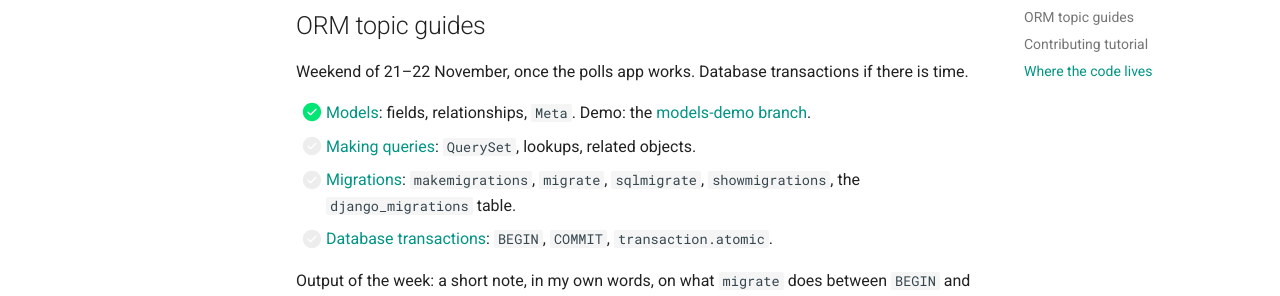
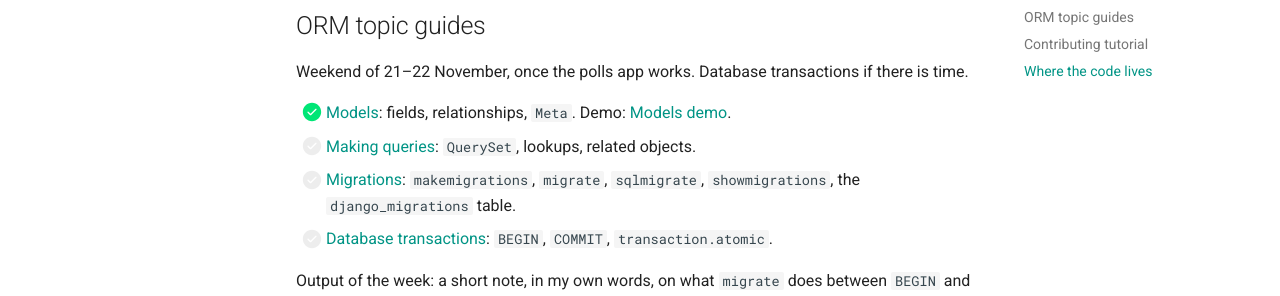
Before and after one commit to lindangulopez/djangonaut-session7, an MkDocs documentation site: the page built from docs/tutorials.md, in a window 1280 px wide and 900 px high, scrolled down 673 px. Shown: the part 166-462 px from the top of the window. Built offline with MkDocs 1.6.1 and Material for MkDocs 9.7.7, drawn with Linux system fonts in a browser that asks for light colours; comment, search, counter and statistics services are not loaded.

Commit message:
Tutorials: point the Models demo link at the README on main
The models-demo branch is merged, so link to the Models demo section
of the djangotutorial README instead of the branch.

```diff
--- a/docs/tutorials.md
+++ b/docs/tutorials.md
@@ -23,7 +23,7 @@ Part 2 and part 5 matter most for what follows: part 2 is where migrations first
 
 Weekend of 21–22 November, once the polls app works. Database transactions if there is time.
 
-- [x] [Models](https://docs.djangoproject.com/en/stable/topics/db/models/): fields, relationships, `Meta`. Demo: the [models-demo branch](https://github.com/lindangulopez/djangotutorial/tree/models-demo).
+- [x] [Models](https://docs.djangoproject.com/en/stable/topics/db/models/): fields, relationships, `Meta`. Demo: [Models demo](https://github.com/lindangulopez/djangotutorial#models-demo).
 - [ ] [Making queries](https://docs.djangoproject.com/en/stable/topics/db/queries/): `QuerySet`, lookups, related objects.
 - [ ] [Migrations](https://docs.djangoproject.com/en/stable/topics/migrations/): `makemigrations`, `migrate`, `sqlmigrate`, `showmigrations`, the `django_migrations` table.
 - [ ] [Database transactions](https://docs.djangoproject.com/en/stable/topics/db/transactions/): `BEGIN`, `COMMIT`, `transaction.atomic`.
```
